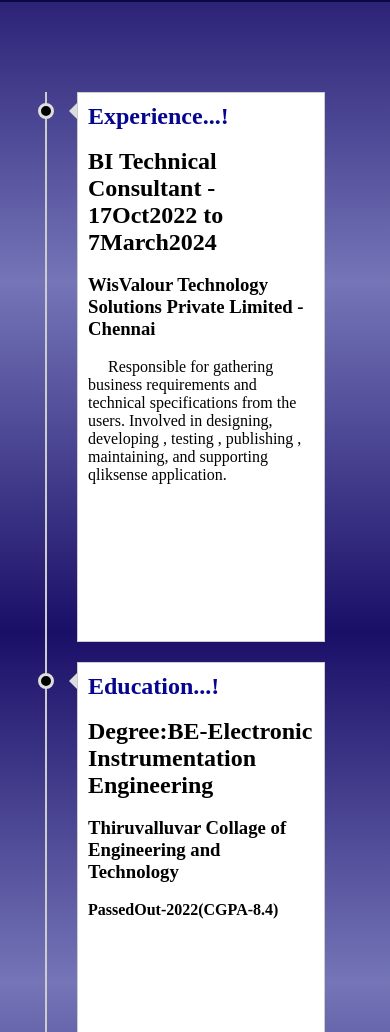
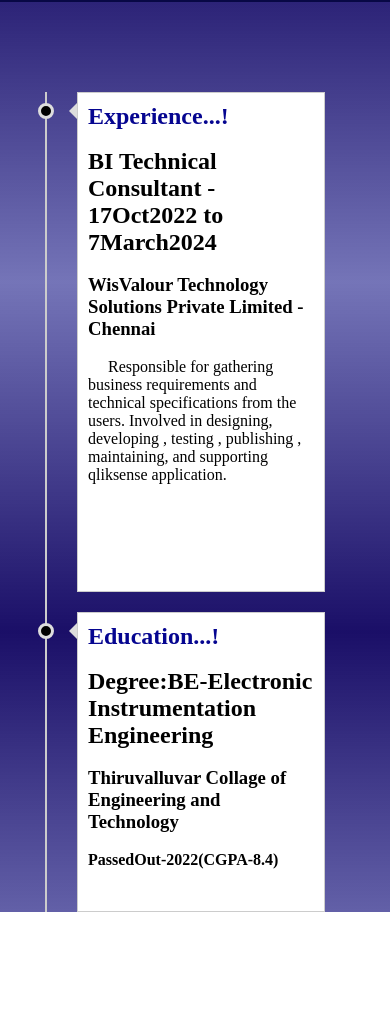
Before and after one commit to ponni-hub/portfolio, a plain HTML site: page portexp.html in a window 390 px wide. Shown: the part 68-1100 px from the top of the page. After the commit the page ends 980 px from the top, so only its background shows below. Drawn offline with Linux system fonts and the light colour scheme.

Commit message:
modified portexp.html

```diff
--- a/portexp.html
+++ b/portexp.html
@@ -162,9 +162,12 @@
 }
 .msg_box{
 
-            height: 550px;
+            height: 500px;
 
 
+           }
+           .resmsg{
+            height:300px ;
            }
 
 
@@ -202,7 +205,7 @@
             qliksense application.
         </p>
     </div>
-    <div class="msg_box">
+    <div class="msg_box resmsg">
         <h1>Education...!</h1><br>
         <h2>Degree:BE-Electronic Instrumentation Engineering</h2><br>
         <h3>Thiruvalluvar Collage of Engineering and Technology</h3><br>
```
